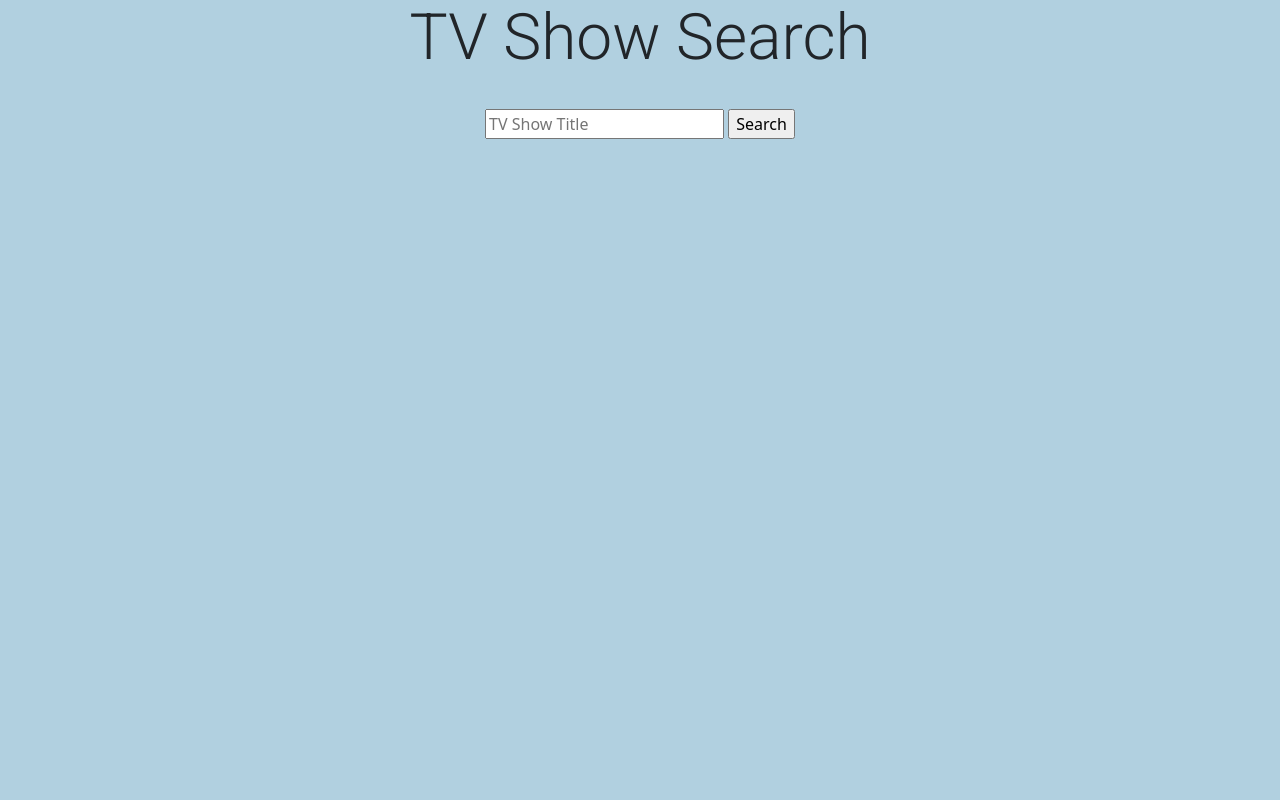
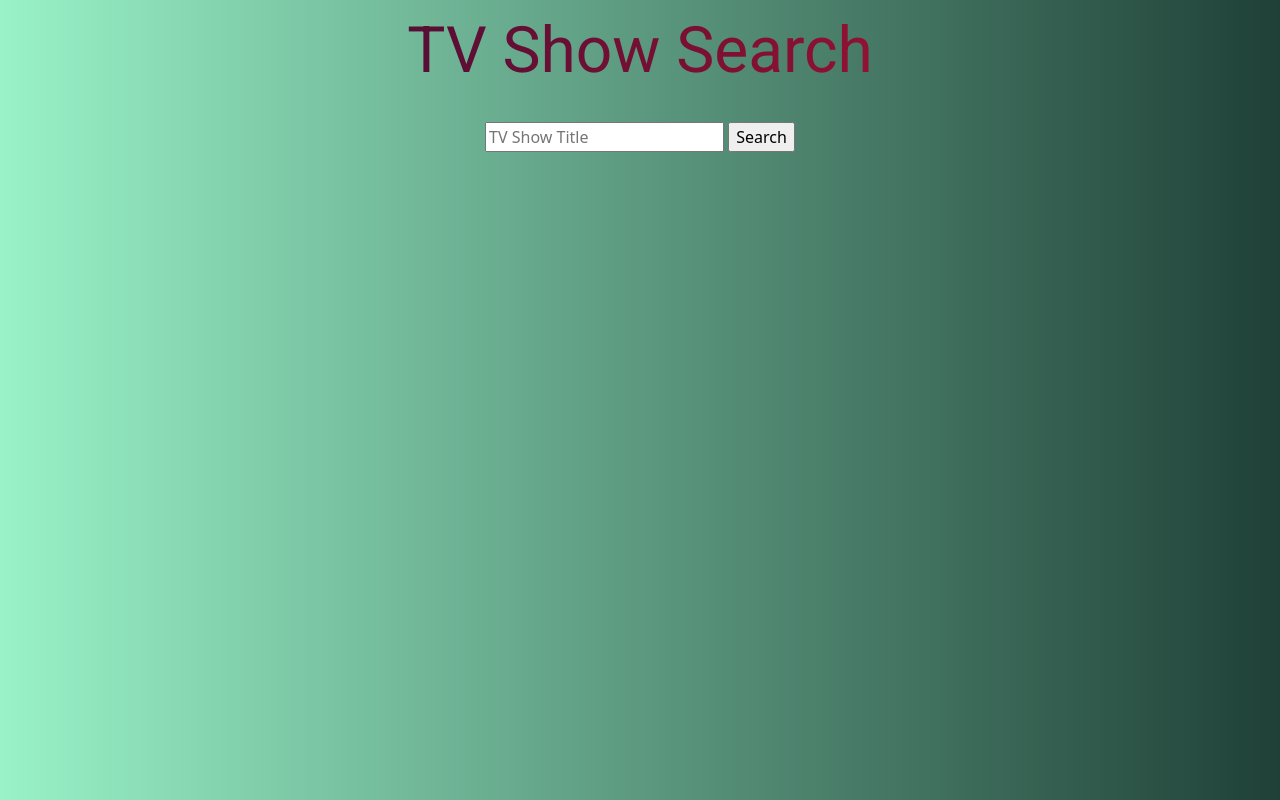
Before and after one commit to syedfazil900/TV-Show-Search, a plain HTML site: page index.html in a window 1280 px wide. Drawn offline with nearby package versions, Linux system fonts and the light colour scheme.

Commit message:
added some changes

```diff
--- a/app.css
+++ b/app.css
@@ -1,13 +1,32 @@
 body {
-    background-color: #B1D0E0;
+    background: #1f4037;
+    /* fallback for old browsers */
+    background: -webkit-linear-gradient(to right, #99f2c8, #1f4037);
+    /* Chrome 10-25, Safari 5.1-6 */
+    background: linear-gradient(to right, #99f2c8, #1f4037);
+    /* W3C, IE 10+/ Edge, Firefox 16+, Chrome 26+, Opera 12+, Safari 7+ */
+
+
     text-align: center;
 }
 
-h1 {
+.mainHeading {
     font-family: 'Roboto', sans-serif;
-    font-size: 40px;
+    font-weight: 400;
+    margin-top: 1%;
 }
 
+.mainHeading {
+    background: #c31432;
+    /* fallback for old browsers */
+    background: -webkit-linear-gradient(to right, #240b36, #c31432);
+    /* Chrome 10-25, Safari 5.1-6 */
+    background: linear-gradient(to right, #240b36, #c31432);
+    /* W3C, IE 10+/ Edge, Firefox 16+, Chrome 26+, Opera 12+, Safari 7+ */
+
+    -webkit-background-clip: text;
+    -webkit-text-fill-color: transparent;
+}
 
 .img {
     padding: 30px;
--- a/index.html
+++ b/index.html
@@ -12,7 +12,7 @@
     <link rel="stylesheet" href="app.css">
 </head>
 <body>
-    <h1 class="display-3">TV Show Search</h1>
+    <h1 class="display-3 mainHeading">TV Show Search</h1>
     <br>
     <form id="searchForm">
         <input type="text" placeholder="TV Show Title" name="query">
```
